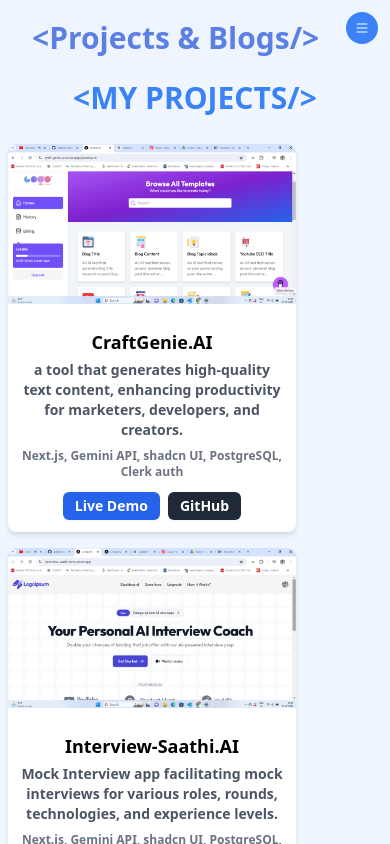
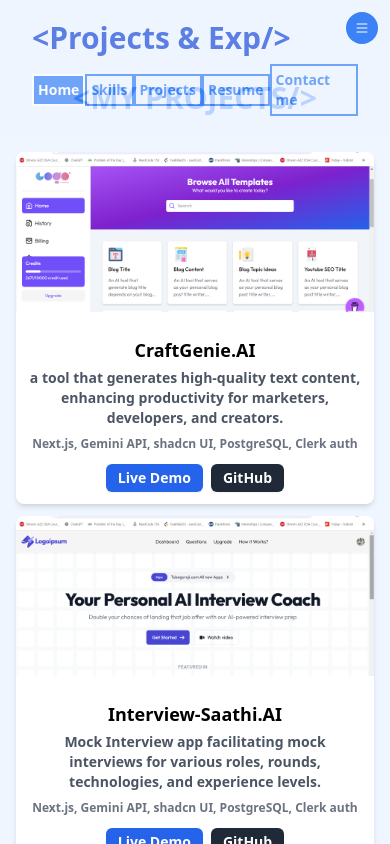
Before and after one commit to mahesh-barapatre/PortfolioReact, a React (Vite) app: page /projects in a window 390 px wide. Built offline with nearby package versions, Linux system fonts and the light colour scheme.

Commit message:
ui improvement

```diff
--- a/src/App.jsx
+++ b/src/App.jsx
@@ -12,7 +12,6 @@
 import { ImCross } from "react-icons/im";
 
 function App() {
-
   const [navShow, setNavShow] = useState(false);
 
   const view = navShow ? "left-0" : "left-[-500px]";
@@ -20,16 +19,18 @@
   return (
     <BrowserRouter>
       <div
-        onClick={() => setNavShow(prev=>!prev)}
+        onClick={() => setNavShow((prev) => !prev)}
         className="fixed sm:hidden z-50 p-2 rounded-full text-white top-3 right-3 bg-blue-500"
       >
         {!navShow && <BsList />}
-      {navShow && <ImCross />}
+        {navShow && <ImCross />}
       </div>
 
       <div className="flex flex-row h-full w-screen bg-blue-50">
-        <div className={`sm:w-1/4 absolute z-50 w-4/5 sm:static sm:left-0 transform ease-in-out duration-500 ${view}`}>
-          <Nav setNavShow={setNavShow } />
+        <div
+          className={`md:w-1/4 absolute z-50 w-4/5 md:static md:left-0 transform ease-in-out duration-500 ${view}`}
+        >
+          <Nav setNavShow={setNavShow} />
         </div>
         <div className="sm:w-3/4 w-full h-screen overflow-y-scroll">
           <Header />
--- a/src/components/Header.jsx
+++ b/src/components/Header.jsx
@@ -1,29 +1,34 @@
-import React from 'react'
-import { useLocation } from 'react-router-dom'
+import React from "react";
+import { useLocation } from "react-router-dom";
+import SmallNav from "./SmallNav";
 
 function Header() {
-
   const location = useLocation();
 
-
   const getTitle = () => {
-
     switch (location.pathname) {
-      case '/': return "Home";
-      case '/about': return "About Me";
-      case '/projects': return "Projects & Blogs";
-      case '/contact': return "Contact Me";
-      case '/resume': return "My Resume";
-      case '/default': return "Home";
+      case "/":
+        return "Home";
+      case "/about":
+        return "About Me";
+      case "/projects":
+        return "Projects & Exp";
+      case "/contact":
+        return "Contact Me";
+      case "/resume":
+        return "My Resume";
+      case "/default":
+        return "Home";
     }
-  }
+  };
   let title = getTitle();
 
   return (
-    <div className='fixed z-40 opacity-70 bg-blue-50 w-full py-5 px-8 text-3xl font-extrabold text-blue-700'>
-        {`<${title}/>`}
+    <div className="fixed z-40 opacity-70 bg-blue-50 w-full py-5 px-8 text-3xl font-extrabold text-blue-700">
+      {`<${title}/>`}
+      <SmallNav />
     </div>
-  )
+  );
 }
 
-export default Header
+export default Header;
--- a/src/components/Nav.jsx
+++ b/src/components/Nav.jsx
@@ -11,14 +11,14 @@
 const activeCss =
   "w-full cursor-pointer text-lg border-2 border-black text-black font-extrabold flex py-3 px-6 transform ease-in-out duration-100";
 
-function Nav({setNavShow}) {
+function Nav({ setNavShow }) {
   const [active, setActive] = useState("/");
   const navigate = useNavigate();
 
   const navHandler = (path) => {
     navigate(path);
     setActive(path);
-    setNavShow(prev=>!prev);
+    setNavShow((prev) => !prev);
     // console.log(active)
   };
 
@@ -29,23 +29,38 @@
         alt="img"
         // className="hidden sm:block"
       />
-      <div className={active === '/' ? activeCss : optnCss } onClick={() => navHandler("/")}>
+      <div
+        className={active === "/" ? activeCss : optnCss}
+        onClick={() => navHandler("/")}
+      >
         <SiHomebridge className="pr-3" size={"35"} />
         Home
       </div>
-      <div onClick={() => navHandler("/about")} className={active === '/about' ? activeCss : optnCss }>
+      <div
+        onClick={() => navHandler("/about")}
+        className={active === "/about" ? activeCss : optnCss}
+      >
         <HiOutlineUserCircle className="pr-3" size={"35"} />
         About me
       </div>
-      <div onClick={() => navHandler("/projects")} className={active === '/projects' ? activeCss : optnCss }>
+      <div
+        onClick={() => navHandler("/projects")}
+        className={active === "/projects" ? activeCss : optnCss}
+      >
         <GrProjects className="pr-3" size={"35"} />
-        Projects And Blogs
+        Projects And Exp
       </div>
-      <div onClick={() => navHandler("/resume")} className={active === '/resume' ? activeCss : optnCss }>
+      <div
+        onClick={() => navHandler("/resume")}
+        className={active === "/resume" ? activeCss : optnCss}
+      >
         <CgLoadbarSound className="pr-3" size={"35"} />
         Resume
       </div>
-      <div onClick={() => navHandler("/contact")} className={active === '/contact' ? activeCss : optnCss }>
+      <div
+        onClick={() => navHandler("/contact")}
+        className={active === "/contact" ? activeCss : optnCss}
+      >
         <MdContacts className="pr-3" size={"35"} />
         Contact me
       </div>
--- /dev/null
+++ b/src/components/SmallNav.jsx
@@ -0,0 +1,58 @@
+import React, { useState } from "react";
+import { useNavigate } from "react-router-dom";
+
+const navElement = [
+  {
+    title: "Home",
+    link: "/",
+  },
+  {
+    title: "Skills",
+    link: "about",
+  },
+  {
+    title: "Projects",
+    link: "projects",
+  },
+  {
+    title: "Resume",
+    link: "resume",
+  },
+  {
+    title: "Contact me",
+    link: "contact",
+  },
+];
+
+const optnCss =
+  "p-1 text-blue-500 border-2 border-blue-500 hover:bg-blue-500 hover:text-white transform ease-in-out duration-100";
+const activeCss =
+  "p-1 text-white border-2 border-white bg-blue-500 transform ease-in-out duration-100";
+
+const SmallNav = () => {
+  const [active, setActive] = useState("/");
+  const navigate = useNavigate();
+
+  const navHandler = (path) => {
+    navigate(path);
+    setActive(path);
+    setNavShow((prev) => !prev);
+    // console.log(active)
+  };
+
+  return (
+    <div className="sm:hidden mt-2 text-sm flex justify-evenly items-center font-semibold">
+      {navElement.map((ele, i) => (
+        <div
+          key={i}
+          className={active === ele.link ? activeCss : optnCss}
+          onClick={() => navHandler(ele.link)}
+        >
+          {ele.title}
+        </div>
+      ))}
+    </div>
+  );
+};
+
+export default SmallNav;
--- a/src/pages/About.jsx
+++ b/src/pages/About.jsx
@@ -3,7 +3,7 @@
 function About() {
   const Skill = ({ img }) => {
     return (
-      <div className="shadow-md flex justify-center items-center w-32 h-36 p-4 rounded-lg object-cover bg-cyan-50 hover:scale-110 transform ease-in-out duration-100">
+      <div className="shadow-md flex justify-center items-center m-2 w-28 sm:32 lg:w-36 h-36 p-4 rounded-lg object-cover bg-cyan-50 hover:scale-110 transform ease-in-out duration-100">
         <img src={img} alt="skill" />
       </div>
     );
@@ -41,7 +41,7 @@
 
   const Card = ({ icon, title, para }) => {
     return (
-      <div className="w-full my-5 sm:m-5 space-y-2 py-4 px-8 text-center rounded-lg shadow-md bg-cyan-50 bg- flex flex-col items-center text-black">
+      <div className="w-full my-5 space-y-2 py-4 px-8 text-center rounded-lg shadow-md bg-cyan-50 flex flex-col items-center text-black">
         <img className="w-8" src={icon} alt="logo" />
         <span>{title}</span>
         <p className="text-blue-500">{para}</p>
@@ -95,7 +95,7 @@
         <div className="w-full uppercase text-3xl text-blue-500 text-center my-5">
           {"<my skillset/>"}
         </div>
-        <div className="w-full flex flex-wrap justify-start items-center space-x-4 space-y-4">
+        <div className="w-full grid grid-cols-3 sm:grid-cols-4 md:grid-cols-5 lg:grid-cols-6">
           {skillsIcon.map((img, index) => (
             <Skill key={index} img={img} />
           ))}
@@ -105,7 +105,7 @@
         <div className="w-full uppercase text-3xl text-blue-500 text-center my-10">
           {"<my interest and hobbies/>"}
         </div>
-        <div className="flex flex-col sm:flex-row w-full">
+        <div className="grid grid-cols-1 md:grid-cols-2 lg:grid-cols-3 gap-4 w-full">
           <Card
             icon={"https://www.svgrepo.com/show/2918/student-reading.svg"}
             title={"Reading"}
--- a/src/pages/Home.jsx
+++ b/src/pages/Home.jsx
@@ -11,6 +11,7 @@
           <br />
           I'm a <span className="text-blue-500">WEB DEVELOPER</span>.
         </div>
+
         <div className="sm:w-1/2 w-full">
           <img
             src="https://rahulkp15.onrender.com/static/media/dashboard.48011af8a598cfeec00f.gif"
@@ -18,6 +19,7 @@
           />
         </div>
       </div>
+
       <div className="w-11/12 p-5 my-3 flex">
         <img
           src="https://pbs.twimg.com/profile_images/1660113718804643840/tI-L_tia_400x400.jpg"
--- a/src/pages/Projects.jsx
+++ b/src/pages/Projects.jsx
@@ -68,24 +68,24 @@
     },
   ];
 
-  const Blog = ({ img, name, url }) => {
-    return (
-      <div className="w-11/12 sm:w-1/4 h-fit flex flex-col rounded-lg px-4 py-4 m-3 text-center font-extrabold shadow-lg bg-cyan-50">
-        <img className="h-2/5 object-cover" src={img} alt="blog pic" />
-        <span className="text-black text-lf my-1">{name}</span>
-        <button
-          onClick={() => window.open(url, "_blank")}
-          className="text-lg w-fit mx-auto rounded p-1 my-1 font-extrabold bg-blue-600 text-white hover:to-blue-500 cursor-pointer"
-        >
-          View Blog
-        </button>
-      </div>
-    );
-  };
+  // const Blog = ({ img, name, url }) => {
+  //   return (
+  //     <div className="w-11/12 sm:w-1/4 h-fit flex flex-col rounded-lg px-4 py-4 m-3 text-center font-extrabold shadow-lg bg-cyan-50">
+  //       <img className="h-2/5 object-cover" src={img} alt="blog pic" />
+  //       <span className="text-black text-lf my-1">{name}</span>
+  //       <button
+  //         onClick={() => window.open(url, "_blank")}
+  //         className="text-lg w-fit mx-auto rounded p-1 my-1 font-extrabold bg-blue-600 text-white hover:to-blue-500 cursor-pointer"
+  //       >
+  //         View Blog
+  //       </button>
+  //     </div>
+  //   );
+  // };
 
   const Card = ({ img, name, des, stack, url, github }) => {
     return (
-      <div className="w-72 space-y-3 text-center flex flex-col m-2 bg-white shadow-md rounded-lg overflow-hidden transition-transform transform hover:scale-105">
+      <div className="w-full space-y-3 text-center flex flex-col bg-white shadow-md rounded-lg overflow-hidden transition-transform transform hover:scale-105">
         <img
           src={img}
           alt={`${name} project image`}
@@ -120,7 +120,7 @@
 
   const ExpCard = ({ img, org, des, role }) => {
     return (
-      <div className="w-11/12 sm:w-72 space-y-1 flex flex-col m-5 bg-blue-50 text-black p-2 shadow-md">
+      <div className="w-11/12 sm:w-72 space-y-1 flex flex-col bg-blue-50 text-black p-2 shadow-md">
         <img src={img} alt="work image" />
         <span className="text-xl uppercase font-bold">{org}</span>
         <p className="text-gray-500 uppercase font-bold">{role}</p>
@@ -134,7 +134,7 @@
       <div className="w-full uppercase text-3xl text-blue-500 mt-20 font-extrabold text-center my-5">
         {"<my projects/>"}
       </div>
-      <div className="w-full justify-start items-center flex sm:space-x-6 flex-wrap font-extrabold">
+      <div className="grid grid-cols-1 md:grid-cols-2 lg:grid-cols-4 w-full gap-3 font-extrabold p-4">
         {projectDetails.map((project, index) => {
           return <Card {...project} key={index} />;
         })}
@@ -144,7 +144,7 @@
         <div className="w-full font-extrabold uppercase text-3xl text-blue-500 text-center my-5">
           {"<Work and events/>"}
         </div>
-        <div className="flex flex-col sm:flex-row">
+        <div className="grid grid-cols-1 md:grid-cols-2 lg:grid-cols-3 w-full gap-3 p-4">
           <ExpCard
             org={"sync intern's"}
             des={
@@ -178,7 +178,8 @@
         </div>
       </div>
 
-      <div className="w-full flex flex-col">
+      {/* blogs section */}
+      {/* <div className="w-full flex flex-col">
         <div className="w-full font-extrabold uppercase text-3xl text-blue-500 text-center my-5">
           {"<my Blogs/>"}
         </div>
@@ -204,7 +205,7 @@
             }
           />
         </div>
-      </div>
+      </div> */}
     </div>
   );
 }
```
